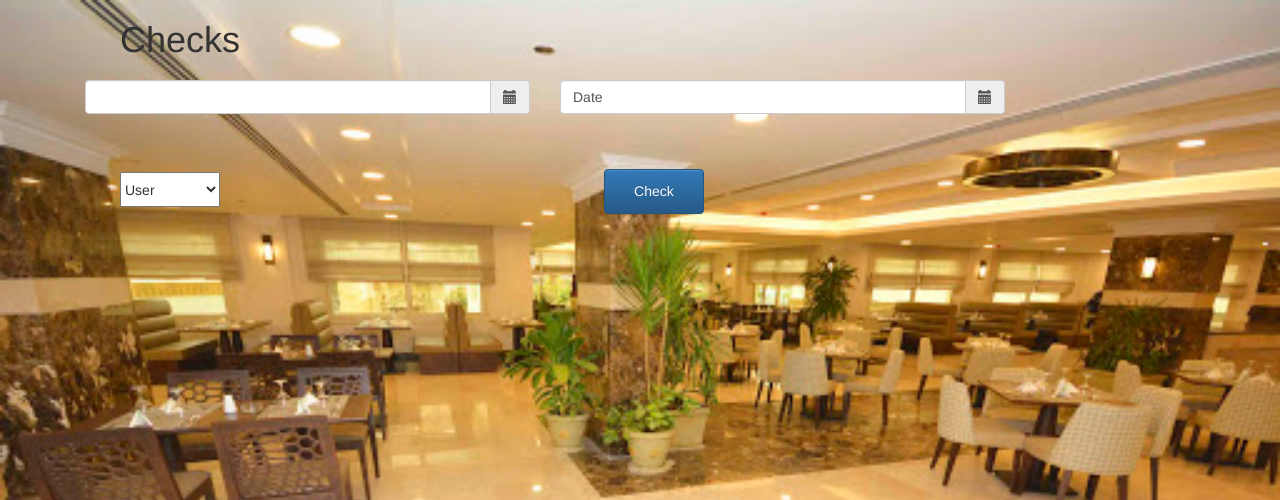
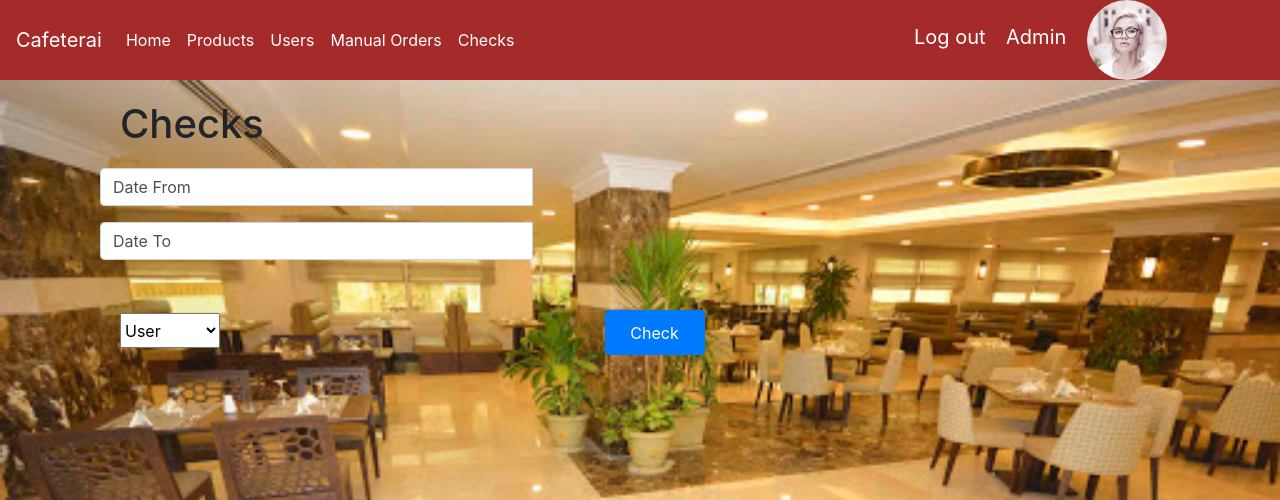
Before and after one commit to ghadamostafa/ITI-Cafeteria, a PHP site: page /Checks.php in a window 1280 px wide. Shown: the top 500 px of the page. Run offline with PHP 8.4, Linux system fonts and the light colour scheme; data comes from the database, SQL or seed files in the repository; some libraries are stand-ins or nearby versions.

Commit message:
checks nav

```diff
--- a/Controllers/ChecksController.php
+++ b/Controllers/ChecksController.php
@@ -27,7 +27,8 @@ if(isset($_POST['submit_btn']))
 		$_SESSION['fromDate'] = $_POST['fromDate'];
 		$_SESSION['toDate'] = $_POST['ToDate'];
 		ob_start();
-		header("location: ../Views/checksOrders.php?id=".$_POST['user']);
+		// exit(header("location: ../Views/checksOrders.php?id=".$_POST['user']));
+		echo("<script>location.href = '../Views/checksOrders.php?id=".$_POST['user']."';</script>");
 	}
 }
 //selection of date and user ,delievered from checks.php
--- /dev/null
+++ b/Controllers/php.ini
@@ -0,0 +1 @@
+buffer_output = on
--- a/Models/dbConnection.php
+++ b/Models/dbConnection.php
@@ -1,5 +1,5 @@
 <?php
-$connect = mysqli_connect("localhost", "root", "", "cafeteria");
+$connect = mysqli_connect("localhost:3308", "root", "", "cafeteria");
 if (!$connect) {
 	echo "cann't connect";
 	echo mysqli_connect_error();
--- a/Views/Checks.php
+++ b/Views/Checks.php
@@ -3,21 +3,25 @@
 <head>
 	<title>Checks</title>
 	<link rel="stylesheet" type="text/css" href="../assets/css/checksStyle.css">
-	<link rel="stylesheet" href="https://maxcdn.bootstrapcdn.com/bootstrap/3.3.5/css/bootstrap.min.css">
+	<link rel="stylesheet" href="https://stackpath.bootstrapcdn.com/bootstrap/4.4.1/css/bootstrap.min.css" integrity="sha384-Vkoo8x4CGsO3+Hhxv8T/Q5PaXtkKtu6ug5TOeNV6gBiFeWPGFN9MuhOf23Q9Ifjh" crossorigin="anonymous">
+	<script src="https://code.jquery.com/jquery-3.4.1.slim.min.js" integrity="sha384-J6qa4849blE2+poT4WnyKhv5vZF5SrPo0iEjwBvKU7imGFAV0wwj1yYfoRSJoZ+n" crossorigin="anonymous"></script>
+	<script src="https://cdn.jsdelivr.net/npm/popper.js@1.16.0/dist/umd/popper.min.js" integrity="sha384-Q6E9RHvbIyZFJoft+2mJbHaEWldlvI9IOYy5n3zV9zzTtmI3UksdQRVvoxMfooAo" crossorigin="anonymous"></script>
+	<script src="https://stackpath.bootstrapcdn.com/bootstrap/4.4.1/js/bootstrap.min.js" integrity="sha384-wfSDF2E50Y2D1uUdj0O3uMBJnjuUD4Ih7YwaYd1iqfktj0Uod8GCExl3Og8ifwB6" crossorigin="anonymous"></script>
 	<link rel="stylesheet" type="text/css" href="../assets/css/font-awesome.css">
 
 	<!-- Optional theme -->
-	<link rel="stylesheet" href="https://maxcdn.bootstrapcdn.com/bootstrap/3.3.5/css/bootstrap-theme.min.css">
-	<link rel="stylesheet" href="https://cdnjs.cloudflare.com/ajax/libs/bootstrap-datetimepicker/4.17.37/css/bootstrap-datetimepicker.min.css" />
+
+	<!-- <link rel="stylesheet" href="https://cdnjs.cloudflare.com/ajax/libs/bootstrap-datetimepicker/4.17.37/css/bootstrap-datetimepicker.min.css" /> -->
 	<script src="https://cdnjs.cloudflare.com/ajax/libs/moment.js/2.10.6/moment.min.js"></script>
 	<script src="https://ajax.googleapis.com/ajax/libs/jquery/1.11.3/jquery.min.js"></script>
-	<script src="https://maxcdn.bootstrapcdn.com/bootstrap/3.3.5/js/bootstrap.min.js"></script>
 
-	<script src="https://cdnjs.cloudflare.com/ajax/libs/bootstrap-datetimepicker/4.17.37/js/bootstrap-datetimepicker.min.js"></script>
+	<script type="text/javascript" src="https://cdnjs.cloudflare.com/ajax/libs/bootstrap-datepicker/1.4.1/js/bootstrap-datepicker.min.js"></script>
+	<link rel="stylesheet" href="https://cdnjs.cloudflare.com/ajax/libs/bootstrap-datepicker/1.4.1/css/bootstrap-datepicker3.css"/>
 
 </head>
 <body>
 	<?php
+	include 'adminNavBar.php' ;
 	session_start();
 	require_once("../Models/dbConnection.php");
 	$users=mysqli_query($connect,"select name,user_id from users"); ?>
@@ -30,21 +34,23 @@
 	<div class="container" style="margin: 10px auto;">
 	    <div class='col-md-5'>
 	        <div class="form-group">
-	            <div class='input-group date' id='datetimepicker6'>
+	            <div class='input-group date' data-provide="datepicker" id='datetimepicker6'>
 
-	                <input type='text' class="form-control" id="fromDate"  name="fromDate" />
+	                <input type='text' class="form-control" id="fromDate"  name="fromDate" value="<?php if(isset($_SESSION['fromDate'])){
+	                 echo $_SESSION['fromDate'];}
+	                 else {echo "Date From"; } ?>" />
 	                <span class="input-group-addon">
-	                    <span class="glyphicon glyphicon-calendar"></span>
+	                	<i class="glyphicon glyphicon-th"></i>
 	                </span>
 	            </div>
 	        </div>
 	    </div>
 	    <div class='col-md-5'>
 	        <div class="form-group">
-	            <div class='input-group date' id='datetimepicker7'>
-	                <input type='text' class="form-control" id="ToDate" value=<?php if(isset($_SESSION['toDate'])){
+	            <div class='input-group date' data-provide="datepicker" id='datetimepicker7'>
+	                <input type='text' class="form-control" id="ToDate" value="<?php if(isset($_SESSION['toDate'])){
 	                 echo $_SESSION['toDate'];}
-	                 else {echo "Date To"; } ?>  name="ToDate" />
+	                 else {echo "Date To"; } ?>"  name="ToDate" />
 	                <span class="input-group-addon">
 	                    <span class="glyphicon glyphicon-calendar"></span>
 	                </span>
@@ -102,7 +108,6 @@
 <?php }}?>
 </div>
 <!-- End outer table -->
-
 </body>
 <script type="text/javascript" src="../assets/js/checks.js"></script>
 </html>
--- a/Views/bootstrap.php
+++ b/Views/bootstrap.php
@@ -1,4 +1,5 @@
 
 	<script src="../assets/js/JQuery-3.3.1.min.js"></script>
 	<link href="../assets/css/bootstrap.min.css" rel="stylesheet" />
+	<link href="../assets/css/font-awesome.css" rel="stylesheet" />
 	<script src="../assets/js/bootstrap.min.js"></script>
--- a/assets/js/checks.js
+++ b/assets/js/checks.js
@@ -1,12 +1,12 @@
 $(function () {
 	let SelectedFromDate, SelectedToDate;
 	// let currentRow;
-	$('#datetimepicker6').datetimepicker({
-		useCurrent: false
-	});
-	$('#datetimepicker7').datetimepicker({
-		useCurrent: false
-	});
+	// $('#datetimepicker6').datetimepicker({
+	// 	useCurrent: false
+	// });
+	// $('#datetimepicker7').datetimepicker({
+	// 	useCurrent: false
+	// });
 	$(".userRow").on("click", function () {
 		console.log("first ajax");
 		// console.log($(this).children("i")[0].id);
```
Also changed, not shown: Views/checksOrders.php (+7 -1 lines).
